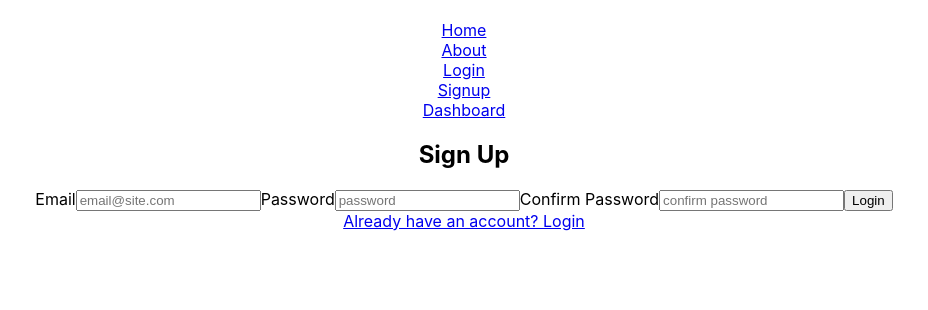
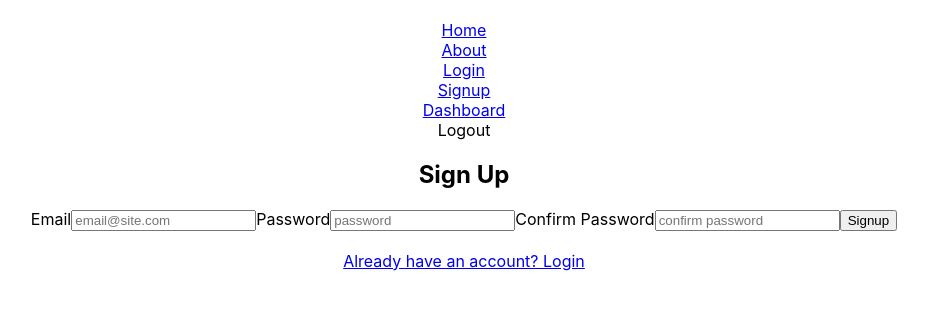
Before and after one commit to blangwell/mood-tracker-v2-frontend, a React (Create React App) app: page /signup in a window 1280 px wide. Shown: the top 310 px of the page, without its empty margins (176-1104 px from the left). Built offline with nearby package versions, Linux system fonts and the light colour scheme.

Commit message:
Add jwt header util and logout logic

```diff
--- a/package.json
+++ b/package.json
@@ -7,6 +7,7 @@
     "@testing-library/react": "^11.2.7",
     "@testing-library/user-event": "^12.8.3",
     "axios": "^0.24.0",
+    "jwt-decode": "^3.1.2",
     "react": "^17.0.2",
     "react-dom": "^17.0.2",
     "react-router-dom": "^6.0.2",
--- a/src/App.js
+++ b/src/App.js
@@ -5,7 +5,9 @@ import Layout from './components/Layout';
 import Home from './components/Home';
 import About from './components/About';
 import Dashboard from './components/Dashboard';
-import { useState } from 'react';
+import setAuthHeader from './utils/setAuthHeader';
+import jwt_decode from 'jwt-decode';
+import { useState, useEffect } from 'react';
 import {
   BrowserRouter,
   Routes,
@@ -13,14 +15,37 @@ import {
 } from 'react-router-dom';
 
 function App() {
+  const [currentUser, setCurrentUser] = useState('');
+  const [isAuthenticated, setIsAuthenticated] = useState(false);
+
+  useEffect(() => {
+    let token;
+    if (!localStorage.getItem('jwtToken')) {
+      setIsAuthenticated(false);
+    } else {
+      token = jwt_decode(localStorage.getItem('jwtToken'));
+      setAuthHeader(localStorage.jwtToken);
+      setCurrentUser(token);
+      setIsAuthenticated(true);
+    }
+  }, []);
+
+  const handleLogout = () => {
+    if (localStorage.getItem('jwtToken')) {
+      localStorage.removeItem('jwtToken');
+      setCurrentUser(null);
+      setIsAuthenticated(false);
+    }
+  }
+
   return (
     <div className="App">
       <BrowserRouter>
         <Routes>
-          <Route path="/" element={<Layout />}>
+          <Route path="/" element={<Layout handleLogout={handleLogout} />}>
             <Route index element={<Home />} />
             <Route path="about" element={<About />} />
-            <Route path="login" element={<Login />} />
+            <Route path="login" element={<Login setCurrentUser={setCurrentUser} setIsAuthenticated={setIsAuthenticated} />} />
             <Route path="signup" element={<Signup/>} />
             <Route path="dashboard" element={<Dashboard/>} />
           </Route>
--- a/src/components/Dashboard.js
+++ b/src/components/Dashboard.js
@@ -1,4 +1,17 @@
+import { useState, useEffect } from 'react';
+import axios from 'axios';
+
 export default function Dashboard(props) {
+	const [allMoods, setAllMoods] = useState([]);
+
+	useEffect(() => {
+		axios.get('http://localhost:8000/allmoods')
+		.then(response => {
+			console.log(response);
+			setAllMoods(response);
+		})
+	}, []);
+
 	return (
 		<>
 			<h1>Dashboard</h1>
--- a/src/components/Layout.js
+++ b/src/components/Layout.js
@@ -4,7 +4,7 @@ import { Outlet } from 'react-router-dom';
 export default function Layout(props) {
     return (
         <>
-            <Navbar />
+            <Navbar handleLogout={props.handleLogout} />
             <main>
                 <Outlet />
             </main>
--- a/src/components/Login.js
+++ b/src/components/Login.js
@@ -1,6 +1,8 @@
 import { useState } from 'react';
 import axios from 'axios';
+import jwt_decode from 'jwt-decode';
 import { Link, Navigate, useNavigate } from 'react-router-dom';
+import setAuthHeader from '../utils/setAuthHeader';
 
 export default function Login(props) {
     const [email, setEmail] = useState('');
@@ -13,23 +15,30 @@ export default function Login(props) {
         try {
             let response = await axios.post('http://localhost:8000/login', { email, password });
             console.log(response);
+            const { token } = response.data;
+            localStorage.setItem('jwtToken', token);
+            setAuthHeader(token);
+            const decodedToken = jwt_decode(token);
+            props.setCurrentUser(decodedToken)
+            props.setIsAuthenticated(true);
             navigate('/');
         } catch (err) {
             console.log(err);
+            navigate('/login');
         }
     }
 
     return (
         <div>
             <h2>Login</h2>
-			<form onSubmit={ handleSubmit }>
+            <form onSubmit={handleSubmit}>
                 <label htmlFor="email">Email</label>
                 <input
                     type="email"
                     name="email"
                     id="email"
                     placeholder="email@site.com"
-                    onChange={ e => setEmail(e.target.value) }
+                    onChange={e => setEmail(e.target.value)}
                 />
                 <label htmlFor="password">Password</label>
                 <input
@@ -37,7 +46,7 @@ export default function Login(props) {
                     name="password"
                     id="password"
                     placeholder="password"
-                    onChange = { e => setPassword(e.target.value) }
+                    onChange={e => setPassword(e.target.value)}
                 />
                 <input
                     type="submit"
--- a/src/components/Navbar.js
+++ b/src/components/Navbar.js
@@ -1,6 +1,9 @@
 import { Link } from 'react-router-dom';
+import { useNavigate } from 'react-router-dom';
 
 export default function Navbar(props) {
+    const navigate = useNavigate();
+
     return (
         <div className="navbar">
             <ul
@@ -21,9 +24,23 @@ export default function Navbar(props) {
                 </li>
                 {
                     props.user !== null ?
+                        <>
                             <li className="navbar__item">
                                     <Link to="dashboard">Dashboard</Link>
                             </li>
+                            <li className="navbar__item">
+                                    <span
+                                    style={{
+                                        cursor: 'pointer'
+                                    }}
+                                    onClick={() => {
+                                        props.handleLogout();
+                                        navigate('login');
+                                    }}>Logout</span>
+                            </li>
+
+                        </>
+
                     : null
                 }
             </ul>
--- a/src/components/Signup.js
+++ b/src/components/Signup.js
@@ -1,15 +1,36 @@
-import { Link } from 'react-router-dom';
+import { useState } from 'react';
+import axios from 'axios';
+import { Link, useNavigate } from 'react-router-dom';
 
 export default function Signup(props) {
+    const [email, setEmail] = useState('');
+    const [password, setPassword] = useState('');
+    const [confirmPassword, setConfirmPassword] = useState('');
+
+    let navigate = useNavigate();
+
+    const handleSubmit = async e => {
+        e.preventDefault();
+        try {
+            let response = await axios.post('http://localhost:8000/signup', { email, password, confirmPassword });
+            console.log(response);
+            navigate('/');
+        } catch (err) {
+            console.log(err);
+        }
+    }
+
     return (
         <div>
             <h2>Sign Up</h2>
+            <form onSubmit={ handleSubmit }>
                 <label htmlFor="email">Email</label>
                 <input
                     type="email"
                     name="email"
                     id="email"
                     placeholder="email@site.com"
+                    onChange={ e => setEmail(e.target.value) }
                 />
                 <label htmlFor="password">Password</label>
                 <input
@@ -17,6 +38,7 @@ export default function Signup(props) {
                     name="password"
                     id="password"
                     placeholder="password"
+                    onChange={ e => setPassword(e.target.value) }
                 />
                 <label htmlFor="confirmPassword">Confirm Password</label>
                 <input
@@ -24,11 +46,13 @@ export default function Signup(props) {
                     name="confirmPassword"
                     id="confirmPassword"
                     placeholder="confirm password"
+                    onChange={ e => setConfirmPassword(e.target.value) }
                 />
                 <input
                     type="submit"
-                value="Login"
+                    value="Signup"
                 />
+            </form>
             <br/>
             <Link to="/login">Already have an account? Login</Link>
         </div>
--- /dev/null
+++ b/src/utils/setAuthHeader.js
@@ -0,0 +1,13 @@
+import axios from 'axios';
+
+function setAuthHeader (token) {
+    if (token) {
+        // add jwt to request headers
+        axios.defaults.headers.common['Authorization'] = token;
+        console.log(axios.defaults.headers.common);
+    } else {
+        delete axios.defaults.headers.common['Authorization'];
+    }
+}
+
+export default setAuthHeader;
```
Also changed, not shown: 1 other file (tests, documents, lock files or other folders). Lines whose indentation alone changed are shown as unchanged.
